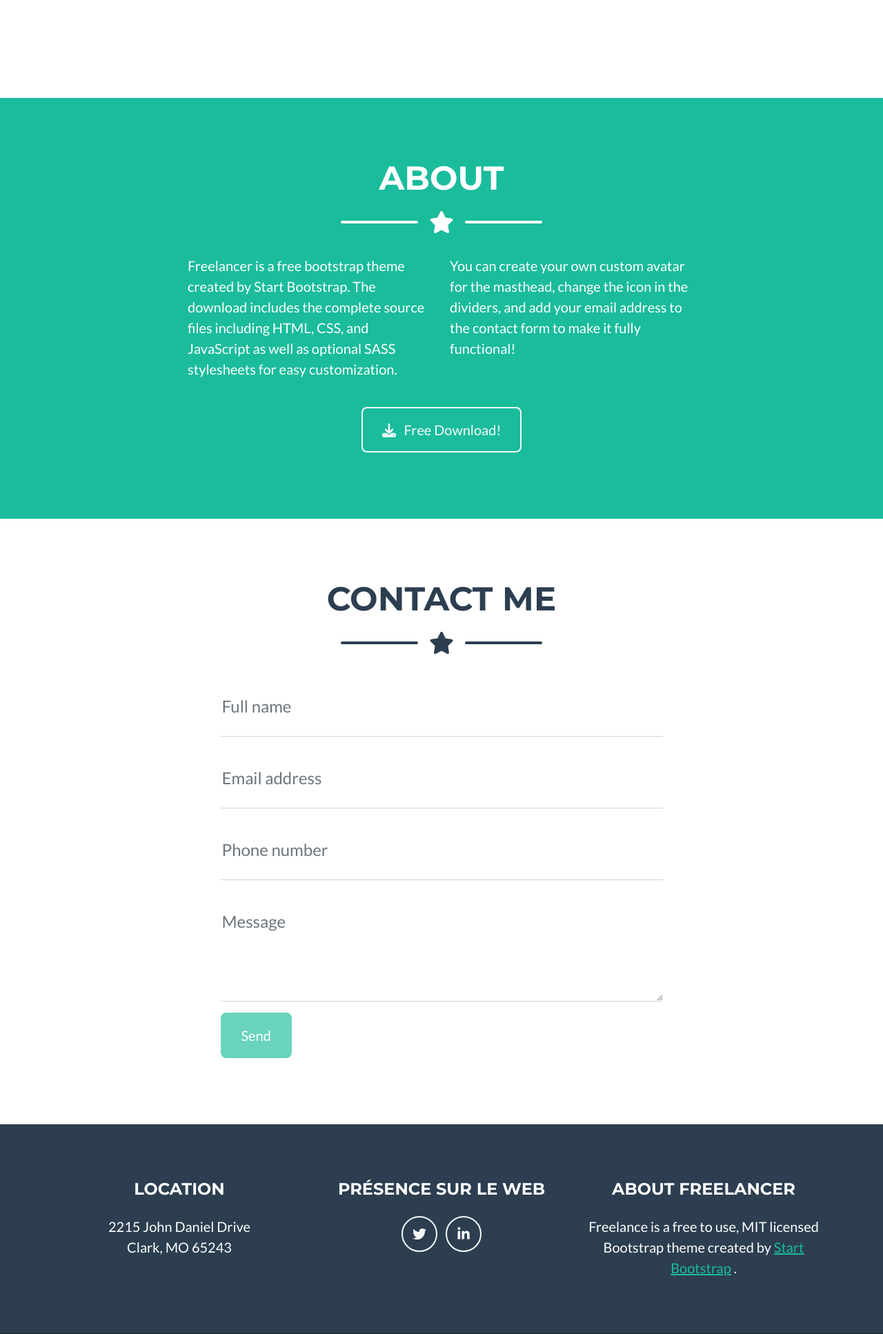
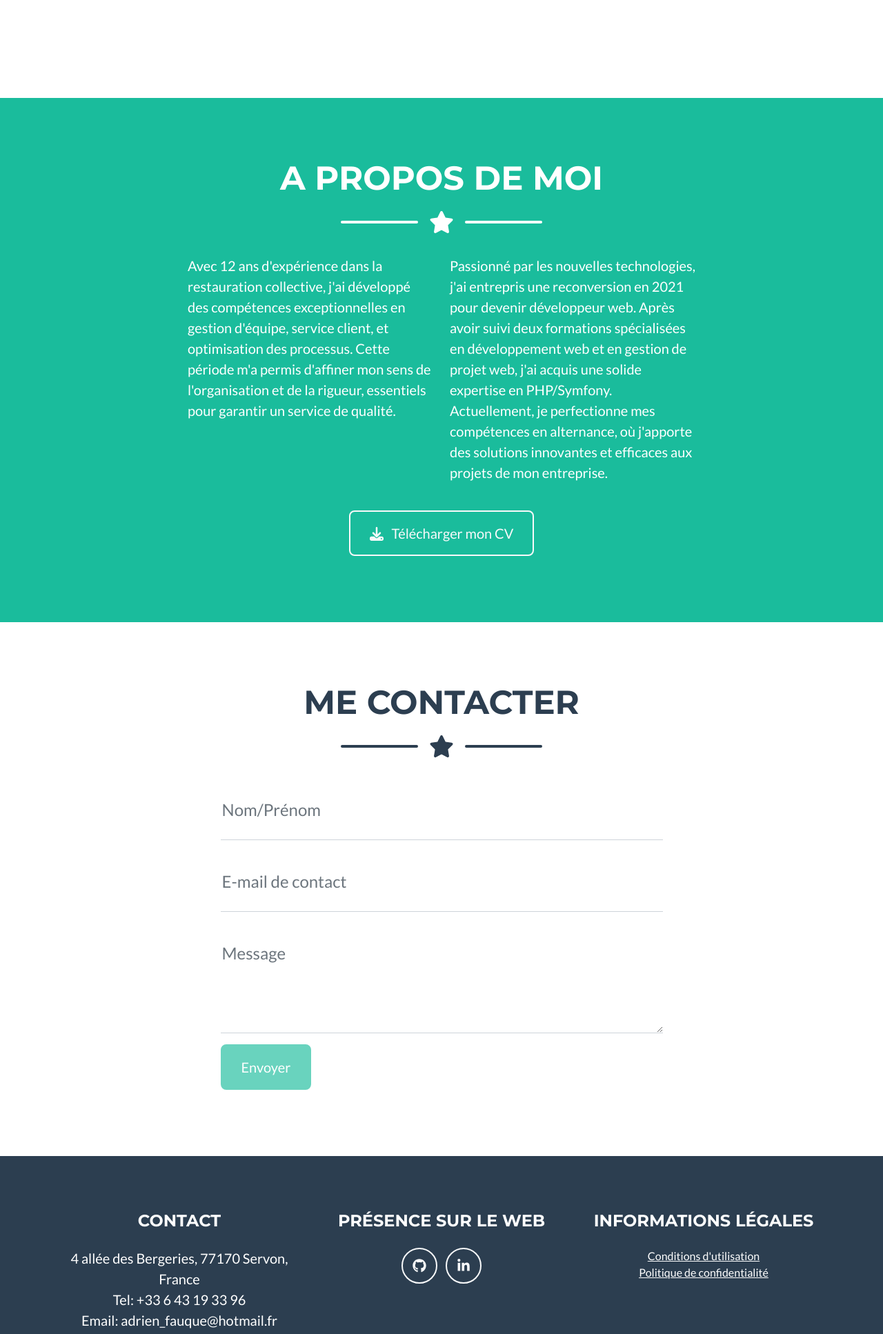
Before and after one commit to Adrien1988/OcProjectPhpBlog, a PHP site: page / in a window 1280 px wide. Shown: the part 1560-3494 px from the top of the page at 69% size. Run offline with PHP 8.4, Linux system fonts and the light colour scheme; some libraries are stand-ins or nearby versions.

Commit message:
Modified different parts of the bootstrap template for the blog home page.

```diff
--- a/src/config/routes.php
+++ b/src/config/routes.php
@@ -13,6 +13,7 @@ function createRoutes(): RouteCollection
 {
     $routes = new RouteCollection();
     $routes->add('home', new Route('/', ['_controller' => 'App\Controllers\HomeController::index']));
+    $routes->add('download_cv', new Route('/download-cv', ['_controller' => 'App\Controllers\HomeController::downloadCv']));
 
     return $routes;
 
--- a/src/controllers/HomeController.php
+++ b/src/controllers/HomeController.php
@@ -4,6 +4,7 @@ namespace App\Controllers;
 
 use Symfony\Component\HttpFoundation\Request;
 use Symfony\Component\HttpFoundation\Response;
+use Symfony\Component\HttpFoundation\ResponseHeaderBag;
 use Twig\Environment;
 
 /**
@@ -106,4 +107,25 @@ class HomeController
     }//end index()
 
 
+    /**
+     * Télécharge le CV en tant que fichier PDF.
+     *
+     * @return Response La réponse HTTP contenant le fichier PDF.
+     */
+    public function downloadCv(): Response
+    {
+        $file = __DIR__.'/../../public/assets/img/CV_Fauquembergue_Adrien.pdf';
+
+        return new Response(
+            file_get_contents($file),
+            200,
+            [
+                'Content-Type' => 'application/pdf',
+                'Content-Disposition' => 'attachment; filename="CV_Fauquembergue_Adrien.pdf"',
+            ]
+        );
+
+    }//end downloadCv()
+
+
 }//end class
--- a/templates/home/index.html.twig
+++ b/templates/home/index.html.twig
@@ -37,7 +37,7 @@
 		<div
 			class="container">
 			<!-- About Section Heading-->
-			<h2 class="page-section-heading text-center text-uppercase text-white">About</h2>
+			<h2 class="page-section-heading text-center text-uppercase text-white">A propos de moi</h2>
 			<!-- Icon Divider-->
 			<div class="divider-custom divider-light">
 				<div class="divider-custom-line"></div>
@@ -49,17 +49,18 @@
 			<!-- About Section Content-->
 			<div class="row">
 				<div class="col-lg-4 ms-auto">
-					<p class="lead">Freelancer is a free bootstrap theme created by Start Bootstrap. The download includes the complete source files including HTML, CSS, and JavaScript as well as optional SASS stylesheets for easy customization.</p>
+					<p class="lead">Avec 12 ans d'expérience dans la restauration collective, j'ai développé des compétences exceptionnelles en gestion d'équipe, service client, et optimisation des processus. Cette période m'a permis d'affiner mon sens de l'organisation et de la rigueur, essentiels pour garantir un service de qualité.</p>
 				</div>
 				<div class="col-lg-4 me-auto">
-					<p class="lead">You can create your own custom avatar for the masthead, change the icon in the dividers, and add your email address to the contact form to make it fully functional!</p>
+					<p class="lead">Passionné par les nouvelles technologies, j'ai entrepris une reconversion en 2021 pour devenir développeur web. Après avoir suivi deux formations spécialisées en développement web et en gestion de projet web, j'ai acquis une solide expertise en PHP/Symfony. Actuellement, je perfectionne mes compétences en alternance, où j'apporte des solutions innovantes et efficaces aux projets de mon entreprise.</p>
 				</div>
 			</div>
-			<!-- About Section Button-->
+
+			<!-- CV Download Button-->
 			<div class="text-center mt-4">
-				<a class="btn btn-xl btn-outline-light" href="https://startbootstrap.com/theme/freelancer/">
+				<a class="btn btn-xl btn-outline-light" href="/download-cv">
 					<i class="fas fa-download me-2"></i>
-					Free Download!
+					Télécharger mon CV
 				</a>
 			</div>
 		</div>
@@ -69,7 +70,7 @@
 		<div
 			class="container">
 			<!-- Contact Section Heading-->
-			<h2 class="page-section-heading text-center text-uppercase text-secondary mb-0">Contact Me</h2>
+			<h2 class="page-section-heading text-center text-uppercase text-secondary mb-0">Me Contacter</h2>
 			<!-- Icon Divider-->
 			<div class="divider-custom">
 				<div class="divider-custom-line"></div>
@@ -80,59 +81,42 @@
 			</div>
 			<!-- Contact Section Form-->
 			<div class="row justify-content-center">
-				<div class="col-lg-8 col-xl-7">
-					<!-- * * * * * * * * * * * * * * *-->
-					<!-- * * SB Forms Contact Form * *-->
-					<!-- * * * * * * * * * * * * * * *-->
-					<!-- This form is pre-integrated with SB Forms.-->
-					<!-- To make this form functional, sign up at-->
-					<!-- https://startbootstrap.com/solution/contact-forms-->
-					<!-- to get an API token!-->
-						<form
-						id="contactForm" data-sb-form-api-token="API_TOKEN"> <!-- Name input-->
+				<div
+					class="col-lg-8 col-xl-7">
+					<!-- Contact Form -->
+					<form
+						id="contactForm" data-sb-form-api-token="API_TOKEN">
+						<!-- Nom/Prénom input-->
 						<div class="form-floating mb-3">
-							<input class="form-control" id="name" type="text" placeholder="Enter your name..." data-sb-validations="required"/>
-							<label for="name">Full name</label>
-							<div class="invalid-feedback" data-sb-feedback="name:required">A name is required.</div>
+							<input class="form-control" id="name" type="text" placeholder="Entrez votre nom et prénom..." data-sb-validations="required"/>
+							<label for="name">Nom/Prénom</label>
+							<div class="invalid-feedback" data-sb-feedback="name:required">Un nom/prénom est requis.</div>
 						</div>
-						<!-- Email address input-->
+						<!-- E-mail input-->
 						<div class="form-floating mb-3">
-							<input class="form-control" id="email" type="email" placeholder="name@example.com" data-sb-validations="required,email"/>
-							<label for="email">Email address</label>
-							<div class="invalid-feedback" data-sb-feedback="email:required">An email is required.</div>
-							<div class="invalid-feedback" data-sb-feedback="email:email">Email is not valid.</div>
-						</div>
-						<!-- Phone number input-->
-						<div class="form-floating mb-3">
-							<input class="form-control" id="phone" type="tel" placeholder="(123) 456-7890" data-sb-validations="required"/>
-							<label for="phone">Phone number</label>
-							<div class="invalid-feedback" data-sb-feedback="phone:required">A phone number is required.</div>
+							<input class="form-control" id="email" type="email" placeholder="nom@example.com" data-sb-validations="required,email"/>
+							<label for="email">E-mail de contact</label>
+							<div class="invalid-feedback" data-sb-feedback="email:required">Un e-mail est requis.</div>
+							<div class="invalid-feedback" data-sb-feedback="email:email">E-mail non valide.</div>
 						</div>
 						<!-- Message input-->
 						<div class="form-floating mb-3">
-							<textarea class="form-control" id="message" type="text" placeholder="Enter your message here..." style="height: 10rem" data-sb-validations="required"></textarea>
+							<textarea class="form-control" id="message" type="text" placeholder="Entrez votre message ici..." style="height: 10rem" data-sb-validations="required"></textarea>
 							<label for="message">Message</label>
-							<div class="invalid-feedback" data-sb-feedback="message:required">A message is required.</div>
+							<div class="invalid-feedback" data-sb-feedback="message:required">Un message est requis.</div>
 						</div>
 						<!-- Submit success message-->
-						<!---->
-						<!-- This is what your users will see when the form-->
-						<!-- has successfully submitted-->
-							<div class="d-none" id="submitSuccessMessage"> <div class="text-center mb-3">
-								<div class="fw-bolder">Form submission successful!</div>
-								To activate this form, sign up at
-								<br/>
-								<a href="https://startbootstrap.com/solution/contact-forms">https://startbootstrap.com/solution/contact-forms</a>
+						<div class="d-none" id="submitSuccessMessage">
+							<div class="text-center mb-3">
+								<div class="fw-bolder">Envoi du formulaire réussi !</div>
 							</div>
 						</div>
 						<!-- Submit error message-->
-						<!---->
-						<!-- This is what your users will see when there is-->
-						<!-- an error submitting the form-->
-							<div class="d-none" id="submitErrorMessage"> <div class="text-center text-danger mb-3">Error sending message!</div>
+						<div class="d-none" id="submitErrorMessage">
+							<div class="text-center text-danger mb-3">Erreur lors de l'envoi du message !</div>
 						</div>
 						<!-- Submit Button-->
-						<button class="btn btn-primary btn-xl disabled" id="submitButton" type="submit">Send</button>
+						<button class="btn btn-primary btn-xl disabled" id="submitButton" type="submit">Envoyer</button>
 					</form>
 				</div>
 			</div>
--- a/templates/partials/_footer.html.twig
+++ b/templates/partials/_footer.html.twig
@@ -5,31 +5,36 @@
 			class="row">
 			<!-- Footer Location-->
 			<div class="col-lg-4 mb-5 mb-lg-0">
-						<h4 class="text-uppercase mb-4">Location</h4>
+				<h4 class="text-uppercase mb-4">Contact</h4>
 				<p class="lead mb-0">
-							2215 John Daniel Drive
+					4 allée des Bergeries, 77170 Servon, France
 					<br/>
-							Clark, MO 65243
+					Tel: +33 6 43 19 33 96
+					<br/>
+					Email: adrien_fauque@hotmail.fr
 				</p>
 			</div>
 			<!-- Footer Social Icons-->
 			<div class="col-lg-4 mb-5 mb-lg-0">
 				<h4 class="text-uppercase mb-4">Présence sur le Web</h4>
-						<a class="btn btn-outline-light btn-social mx-1" href="#!">
-							<i class="fab fa-fw fa-twitter"></i>
+				<a class="btn btn-outline-light btn-social mx-1" href="https://github.com/Adrien1988?tab=repositories">
+					<i class="fab fa-fw fa-github"></i>
 				</a>
-						<a class="btn btn-outline-light btn-social mx-1" href="#!">
+				<a class="btn btn-outline-light btn-social mx-1" href="https://www.linkedin.com/in/adrien-fauquembergue">
 					<i class="fab fa-fw fa-linkedin-in"></i>
 				</a>
 			</div>
-					<!-- Footer About Text-->
+			<!-- Footer Legal Info-->
 			<div class="col-lg-4">
-						<h4 class="text-uppercase mb-4">About Freelancer</h4>
-						<p class="lead mb-0">
-							Freelance is a free to use, MIT licensed Bootstrap theme created by
-							<a href="http://startbootstrap.com">Start Bootstrap</a>
-							.
-						</p>
+				<h4 class="text-uppercase mb-4">Informations Légales</h4>
+				<ul class="list-unstyled">
+					<li>
+						<a href="/terms" class="text-white">Conditions d'utilisation</a>
+					</li>
+					<li>
+						<a href="/privacy" class="text-white">Politique de confidentialité</a>
+					</li>
+				</ul>
 			</div>
 		</div>
 	</div>
@@ -37,6 +42,6 @@
 <!-- Copyright Section-->
 <div class="copyright py-4 text-center text-white">
 	<div class="container">
-				<small>Copyright &copy; Your Website 2023</small>
+		<small>Copyright &copy; Php_blog. Tous droits réservés.</small>
 	</div>
 </div>
```
Also changed, not shown: 1 other file. Lines whose indentation alone changed are shown as unchanged.
